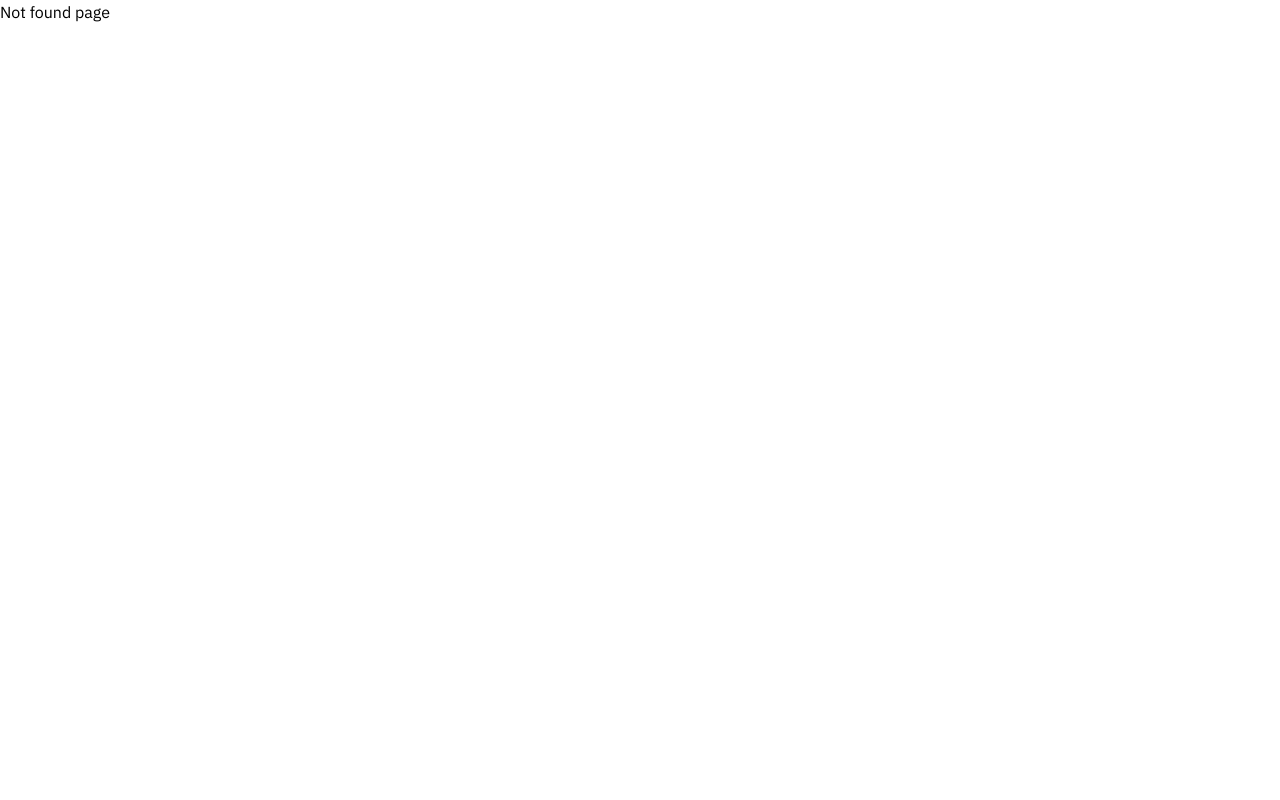
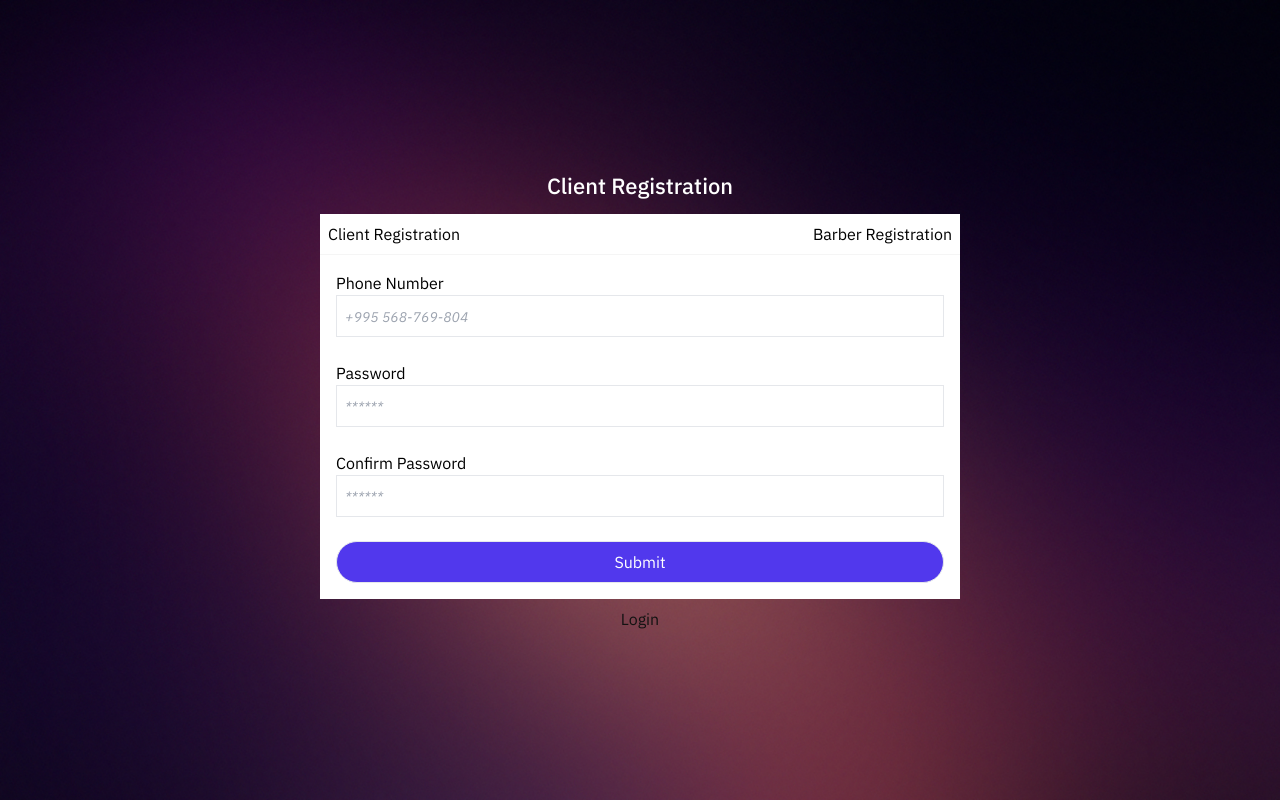
Before and after one commit to VanoAkofashvili/tsu-barber, a React (Vite) app: page /register in a window 1280 px wide. Before the commit this address had no page. Built offline with nearby package versions, Linux system fonts and the light colour scheme.

Commit message:
Create regsitration forms

```diff
--- a/src/App.jsx
+++ b/src/App.jsx
@@ -1,11 +1,13 @@
 import { Route, Routes } from 'react-router-dom';
 import NotFound from './components/NotFound';
 import Login from './components/Auth/Login/Login';
+import Register from './components/Auth/Register/Register';
 
 function App() {
   return (
     <Routes>
       <Route path="/" element={<Login />} />
+      <Route path="/register" element={<Register />} />
       <Route path="*" element={<NotFound />} />
     </Routes>
   );
--- a/src/components/Atoms/Button.jsx
+++ b/src/components/Atoms/Button.jsx
@@ -1,4 +1,11 @@
 import Spinner from '../Spinner';
 export const Button = ({ children, loading, ...props }) => {
-  return <button {...props}>{loading ? <Spinner /> : children}</button>;
+  return (
+    <button
+      className="p-2 bg-purple-light border border-primary hover:bg-purple-dark hover:transition w-full rounded-full text-white flex justify-center"
+      {...props}
+    >
+      {loading ? <Spinner /> : children}
+    </button>
+  );
 };
--- a/src/components/Atoms/Input.jsx
+++ b/src/components/Atoms/Input.jsx
@@ -8,12 +8,12 @@ export const Input = ({ label, ...props }) => {
         {label}
       </label>
       <input
-        className="p-2 border border-gray-200 placeholder:text-sm placeholder:italic"
+        className="p-2 border border-gray-200 placeholder:text-sm placeholder:italic outline-none"
         {...field}
         {...props}
       />
       <div
-        className={`text-red-500 text-xs absolute top-full ${
+        className={`text-negative text-xs absolute top-full ${
           meta.touched && meta.error ? 'opacity-100' : 'opacity-0'
         }`}
       >
--- /dev/null
+++ b/src/components/Auth/AuthTemplate.jsx
@@ -0,0 +1,10 @@
+const AuthTemplate = ({ children, title }) => {
+  return (
+    <section className="w-full h-full bg-blurredWp bg-cover bg-center flex flex-col justify-center items-center">
+      <h1 className="text-lg text-white font-medium mb-3">{title}</h1>
+      <div className="w-1/2">{children}</div>
+    </section>
+  );
+};
+
+export default AuthTemplate;
--- a/src/components/Auth/Login/Login.jsx
+++ b/src/components/Auth/Login/Login.jsx
@@ -1,37 +1,25 @@
 import { Form, Formik } from 'formik';
+import { Link } from 'react-router-dom';
+import * as Yup from 'yup';
 import { Button, Input } from '../../Atoms';
-import * as Yup from 'yup';
+import AuthTemplate from '../AuthTemplate';
+import { phoneRegExp } from '../../../helpers/regexp';
 
 const Login = () => {
   return (
-    <section className="w-full h-full bg-blurredWp bg-cover bg-center flex justify-center items-center">
+    <AuthTemplate title={'Login'}>
       <Formik
         initialValues={{
-          firstName: '',
-          lastName: '',
-          email: '',
-          acceptedTerms: false, // added for our checkbox
-          jobType: '', // added for our select
+          phone: '',
+          password: '',
         }}
         validationSchema={Yup.object({
-          firstName: Yup.string()
-            .max(15, 'Must be 15 characters or less')
-            .required('Required'),
-          lastName: Yup.string()
-            .max(20, 'Must be 20 characters or less')
-            .required('Required'),
-          email: Yup.string()
-            .email('Invalid email address')
-            .required('Required'),
-          acceptedTerms: Yup.boolean()
-            .required('Required')
-            .oneOf([true], 'You must accept the terms and conditions.'),
-          jobType: Yup.string()
-            .oneOf(
-              ['designer', 'development', 'product', 'other'],
-              'Invalid Job Type'
-            )
-            .required('Required'),
+          phone: Yup.string()
+            .matches(phoneRegExp, 'Phone number is not valid')
+            .required(),
+          password: Yup.string()
+            .min(8, 'Password is too short - min 8 characters')
+            .required(),
         })}
         onSubmit={(values, { setSubmitting }) => {
           setTimeout(() => {
@@ -40,34 +28,35 @@ const Login = () => {
           }, 400);
         }}
       >
+        {(formik) => {
+          console.log(formik);
+          return (
             <Form className="bg-white p-4">
               <Input
-            label="First Name"
-            name="firstName"
+                label="Phone Number"
+                name="phone"
                 type="text"
-            placeholder="Jane"
+                placeholder="+995 568-769-804"
               />
 
               <Input
-            label="Last Name"
-            name="lastName"
-            type="text"
-            placeholder="Doe"
+                label="Password"
+                name="password"
+                type="password"
+                placeholder="******"
               />
 
-          <Input
-            label="Email Address"
-            name="email"
-            type="email"
-            placeholder="jane@formik.com"
-          />
-
-          <Button type="submit" loading>
+              <Button type="submit" loading={formik.isSubmitting}>
                 Submit
               </Button>
             </Form>
+          );
+        }}
       </Formik>
-    </section>
+      <div className="mt-2 text-black">
+        <Link to="/register">Create account</Link>
+      </div>
+    </AuthTemplate>
   );
 };
 
--- /dev/null
+++ b/src/components/Auth/Register/BarberForm.jsx
@@ -0,0 +1,56 @@
+import { Form, Formik } from 'formik';
+import { Button, Input } from '../../Atoms';
+import * as Yup from 'yup';
+import { phoneRegExp } from '../../../helpers/regexp';
+
+const RegisterBarberForm = () => {
+  return (
+    <Formik
+      initialValues={{
+        phone: '',
+        password: '',
+      }}
+      validationSchema={Yup.object({
+        phone: Yup.string()
+          .matches(phoneRegExp, 'Phone number is not valid')
+          .required(),
+        password: Yup.string()
+          .min(8, 'Password is too short - min 8 characters')
+          .required(),
+      })}
+      onSubmit={(values, { setSubmitting }) => {
+        setTimeout(() => {
+          alert(JSON.stringify(values, null, 2));
+          setSubmitting(false);
+        }, 400);
+      }}
+    >
+      {(formik) => {
+        console.log(formik);
+        return (
+          <Form className="bg-white p-4">
+            <Input
+              label="Phone Number"
+              name="phone"
+              type="text"
+              placeholder="+995 568-769-804"
+            />
+
+            <Input
+              label="Password"
+              name="password"
+              type="password"
+              placeholder="******"
+            />
+
+            <Button type="submit" loading={formik.isSubmitting}>
+              Submit
+            </Button>
+          </Form>
+        );
+      }}
+    </Formik>
+  );
+};
+
+export default RegisterBarberForm;
--- /dev/null
+++ b/src/components/Auth/Register/ClientForm.jsx
@@ -0,0 +1,66 @@
+import { Form, Formik } from 'formik';
+import { Button, Input } from '../../Atoms';
+import * as Yup from 'yup';
+import { phoneRegExp } from '../../../helpers/regexp';
+
+const RegisterClientForm = () => {
+  return (
+    <Formik
+      initialValues={{
+        phone: '',
+        password: '',
+      }}
+      validationSchema={Yup.object({
+        phone: Yup.string()
+          .matches(phoneRegExp, 'Phone number is not valid')
+          .required(),
+        password: Yup.string()
+          .min(8, 'Password is too short - min 8 characters')
+          .required(),
+        confirmPassword: Yup.string()
+          .required()
+          .oneOf([Yup.ref('password'), null], 'Passwords must match'),
+      })}
+      onSubmit={(values, { setSubmitting }) => {
+        setTimeout(() => {
+          alert(JSON.stringify(values, null, 2));
+          setSubmitting(false);
+        }, 400);
+      }}
+    >
+      {(formik) => {
+        console.log(formik);
+        return (
+          <Form className="bg-white p-4">
+            <Input
+              label="Phone Number"
+              name="phone"
+              type="text"
+              placeholder="+995 568-769-804"
+            />
+
+            <Input
+              label="Password"
+              name="password"
+              type="password"
+              placeholder="******"
+            />
+
+            <Input
+              label="Confirm Password"
+              name="confirmPassword"
+              type="password"
+              placeholder="******"
+            />
+
+            <Button type="submit" loading={formik.isSubmitting}>
+              Submit
+            </Button>
+          </Form>
+        );
+      }}
+    </Formik>
+  );
+};
+
+export default RegisterClientForm;
--- /dev/null
+++ b/src/components/Auth/Register/Register.jsx
@@ -0,0 +1,46 @@
+import { Form, Formik } from 'formik';
+import { useState } from 'react';
+import { Link } from 'react-router-dom';
+import AuthTemplate from '../AuthTemplate';
+import RegisterBarberForm from './BarberForm';
+import RegisterClientForm from './ClientForm';
+import { startCase } from 'lodash';
+
+const REGISTER_TYPE = {
+  client: 'client',
+  barber: 'barber',
+};
+
+const Register = () => {
+  const [registerType, setRegisterType] = useState(REGISTER_TYPE.client);
+
+  return (
+    <AuthTemplate title={`${startCase(registerType)} Registration`}>
+      <div className="bg-white p-2 flex justify-between border-b border-grey-5">
+        <div
+          className="cursor-pointer"
+          onClick={() => setRegisterType(REGISTER_TYPE.client)}
+        >
+          Client Registration
+        </div>
+        <div
+          className="cursor-pointer"
+          onClick={() => setRegisterType(REGISTER_TYPE.barber)}
+        >
+          Barber Registration
+        </div>
+      </div>
+      {
+        {
+          [REGISTER_TYPE.client]: <RegisterClientForm />,
+          [REGISTER_TYPE.barber]: <RegisterBarberForm />,
+        }[registerType]
+      }
+      <div className="mt-2 text-black w-full flex justify-center">
+        <Link to="/">Login</Link>
+      </div>
+    </AuthTemplate>
+  );
+};
+
+export default Register;
--- /dev/null
+++ b/src/helpers/regexp.js
@@ -0,0 +1,2 @@
+export const phoneRegExp =
+  /^((\\+[1-9]{1,4}[ \\-]*)|(\\([0-9]{2,3}\\)[ \\-]*)|([0-9]{2,4})[ \\-]*)*?[0-9]{3,4}?[ \\-]*[0-9]{3,4}?$/;
--- a/tailwind.config.js
+++ b/tailwind.config.js
@@ -22,6 +22,24 @@ module.exports = {
       backgroundImage: () => ({
         blurredWp: 'url(./src/static/auth.jpg)',
       }),
+      colors: {
+        black: '#121212',
+        white: '#ffffff',
+        negative: '#ff2b00',
+        grey: {
+          90: '#1C1C1E',
+          80: '#404044',
+          70: '#595959',
+          50: '#9A9A9A',
+          30: '#CCCCCC',
+          10: '#EAEAEA',
+          5: '#F5F5F5',
+        },
+        purple: {
+          light: '#5138ED',
+          dark: '#3521B5',
+        },
+      },
     },
   },
   plugins: [],
```
Lines whose indentation alone changed are shown as unchanged.
